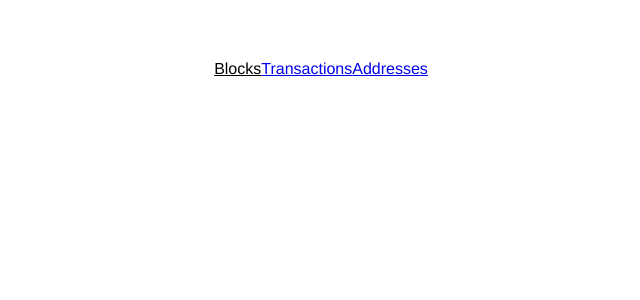
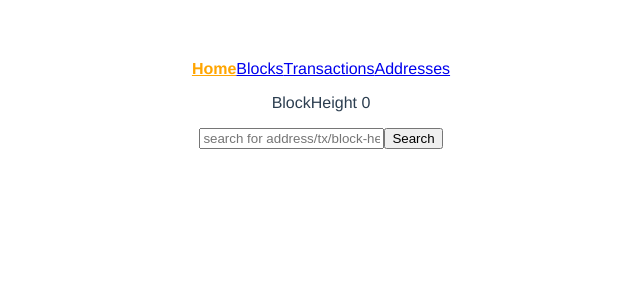
Before and after one commit to a1300/aschexplorer, a Vue app in the folder aschexplorer/: page /block/id/1 in a window 1280 px wide. Shown: the top 300 px of the page, without its empty margins (319-959 px from the left). Built offline with nearby package versions, Linux system fonts and the light colour scheme; no server answers; what vue2-collapse would draw is missing.

Commit message:
added home component (for start screen)

```diff
--- a/aschexplorer/src/App.vue
+++ b/aschexplorer/src/App.vue
@@ -1,6 +1,7 @@
 <template>
   <div id="app">
-    <router-link class="router-link-normal" to="/block">Blocks</router-link>
+    <router-link to='/'>Home</router-link>
+    <router-link to="/block">Blocks</router-link>
     <router-link to="/tx">Transactions</router-link>
     <router-link to="/address">Addresses</router-link>
     <router-view/>
@@ -14,11 +15,6 @@ export default {
 </script>
 
 <style>
-
-.router-link-normal {
-  color:black;
-  text-decoration-style:none;
-}
 
 .router-link-active {
   font-weight: bold;
--- /dev/null
+++ b/aschexplorer/src/components/Home.vue
@@ -0,0 +1,58 @@
+<template>
+  <div>
+      <loading-indicator v-if="loading"></loading-indicator>
+      <p>BlockHeight {{currentBlockHeight}}</p>
+      <form v-if="!loading" v-on:submit.prevent="getFormValues">
+        <input type="text" placeholder="search for address/tx/block-height" v-model="form.searchString">
+        <button>Search</button>
+      </form>
+  </div>
+</template>
+
+<script>
+import axios from 'axios'
+import router from '@/router/index'
+
+export default {
+  data () {
+    return {
+      loading: false,
+      form: {
+        searchString: ''
+      },
+      currentBlockHeight: 0
+    }
+  },
+  created () {
+    this.fetchData()
+
+    window.setInterval(() => {
+      console.log('fetching...')
+      this.fetchData()
+    }, 10000)
+  },
+  methods: {
+    fetchData () {
+      let request = 'http://mainnet.asch.io/api/blocks/getHeight'
+      axios.get(request)
+        .then((response) => {
+          if (response.data.success === true) {
+            this.currentBlockHeight = response.data.height
+          }
+        })
+    },
+    getFormValues () {
+      this.loading = true
+      console.log(this.form.searchString)
+
+      let query = this.form.searchString
+      if (typeof Number.parseInt(query) === 'number' && Number.parseInt(query) < this.currentBlockHeight) {
+        router.push({ name: 'blockHeight', params: { height: Number.parseInt(query) } })
+      }
+    }
+  }
+}
+</script>
+
+<style scoped>
+</style>
--- a/aschexplorer/src/router/index.js
+++ b/aschexplorer/src/router/index.js
@@ -9,10 +9,17 @@ import Transaction from '@/components/Transaction'
 import Address from '@/components/Address'
 import AddressDetail from '@/components/AddressDetail'
 
+import Home from '@/components/Home'
+
 Vue.use(Router)
 
 export default new Router({
   routes: [
+    {
+      path: '/',
+      name: 'root',
+      component: Home
+    },
     {
       path: '/block',
       name: 'block',
```
